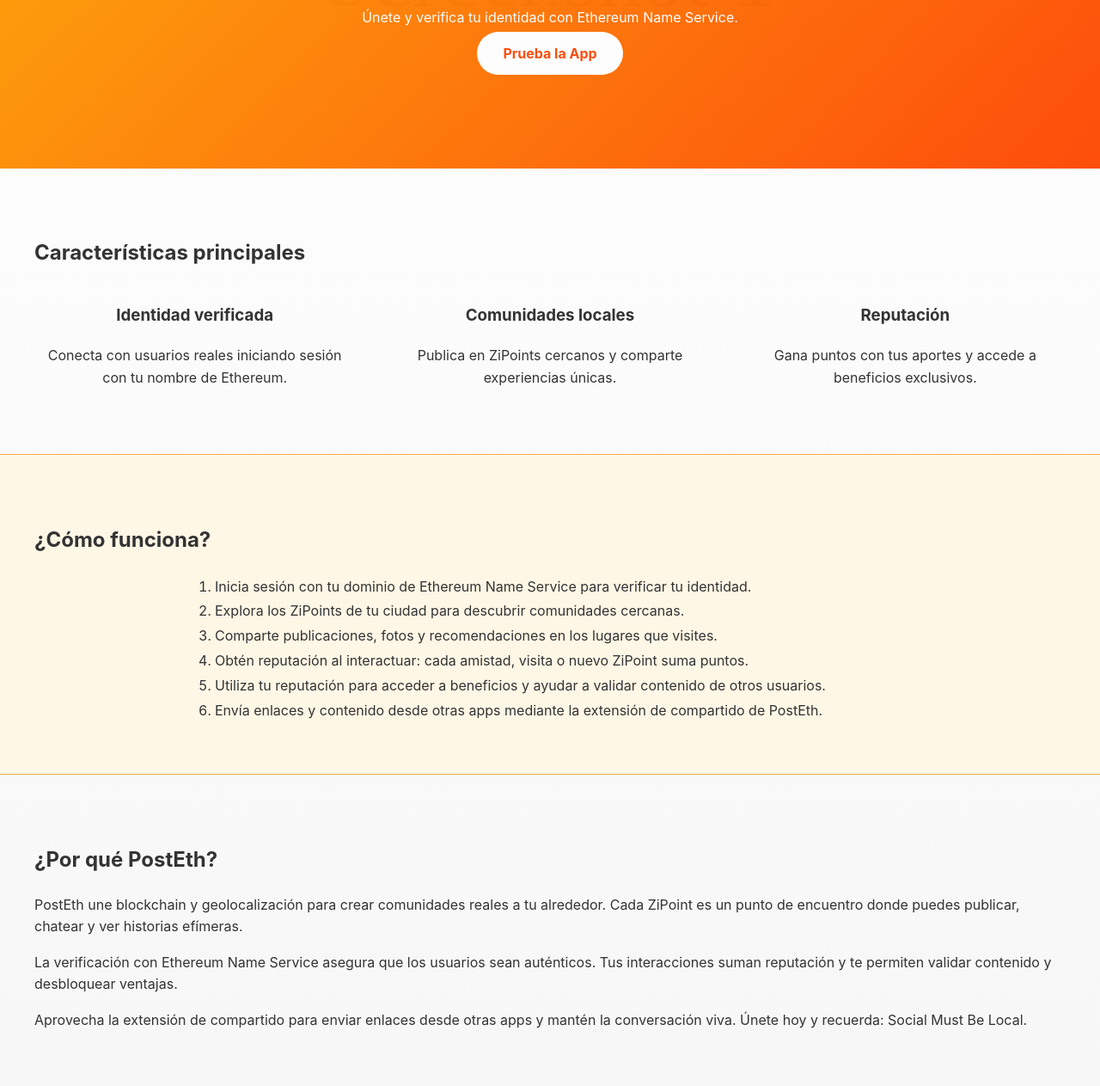
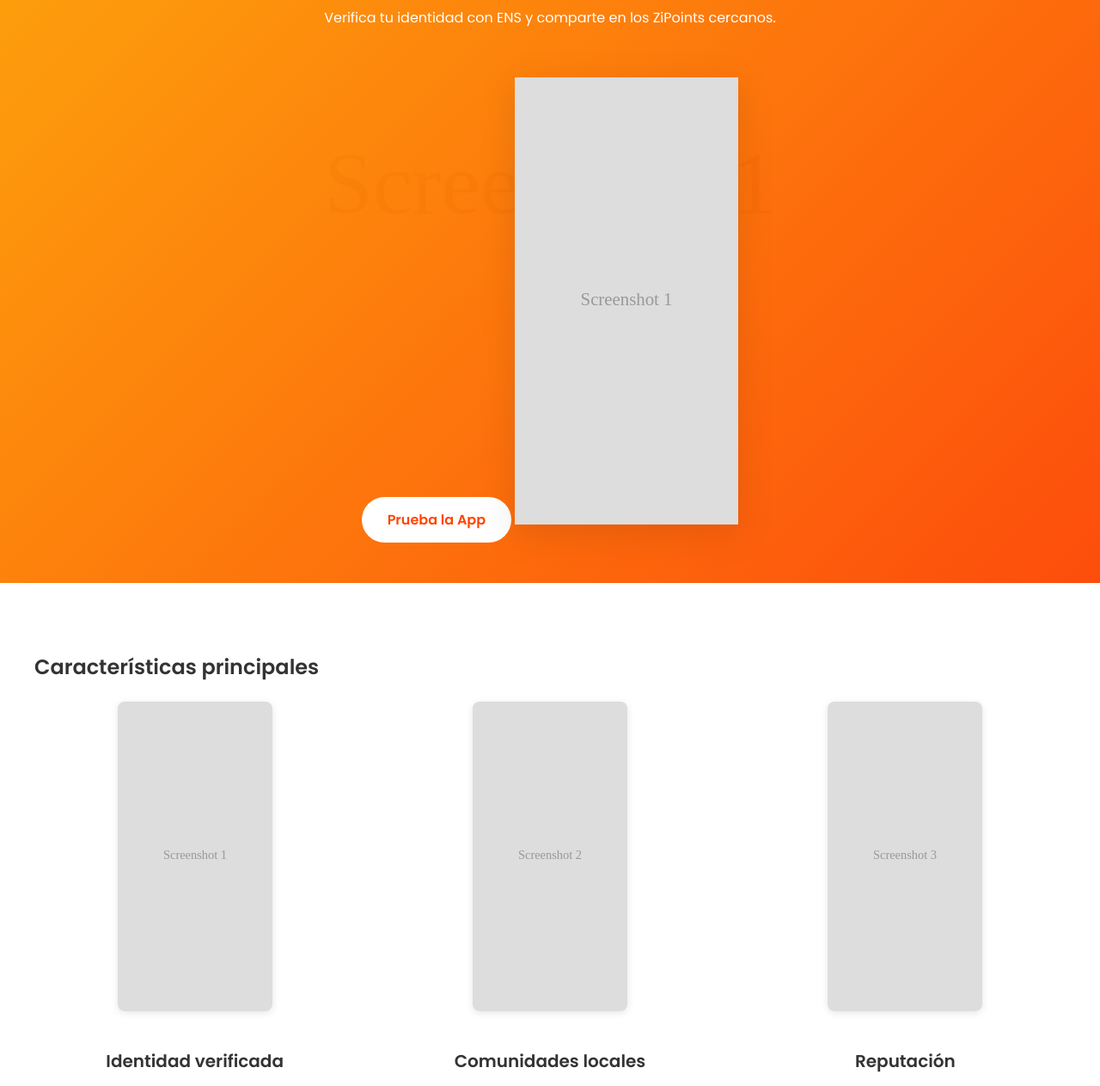
Before and after one commit to cuartz/Post.eth, a plain HTML site: page index.html in a window 1280 px wide. Shown: the part 320-1583 px from the top of the page at 86% size. Drawn offline with Linux system fonts and the light colour scheme.

Commit message:
re diseño

```diff
--- a/app.js
+++ b/app.js
@@ -4,17 +4,17 @@ const translations = {
     navScreens: 'Pantallazos',
     navDownload: 'Descarga',
     navSupport: 'Soporte',
-    heroTitle: 'Comparte y descubre lugares con la comunidad',
-    heroSubtitle: 'Únete y verifica tu identidad con Ethereum Name Service.',
+    heroTitle: 'Descubre lo mejor de tu ciudad junto a tus vecinos',
+    heroSubtitle: 'Verifica tu identidad con ENS y comparte en los ZiPoints cercanos.',
     heroButton: 'Prueba la App',
     tagline: 'Social Must Be Local',
     featuresTitle: 'Características principales',
     feature1Title: 'Identidad verificada',
-    feature1Desc: 'Conecta con usuarios reales iniciando sesión con tu nombre de Ethereum.',
+    feature1Desc: 'Tu dominio de Ethereum demuestra que eres una persona real, generando confianza.',
     feature2Title: 'Comunidades locales',
-    feature2Desc: 'Publica en ZiPoints cercanos y comparte experiencias únicas.',
+    feature2Desc: 'Los ZiPoints agrupan a quienes viven o trabajan cerca para conversar y recomendar.',
     feature3Title: 'Reputación',
-    feature3Desc: 'Gana puntos con tus aportes y accede a beneficios exclusivos.',
+    feature3Desc: 'Cada aporte suma reputación que desbloquea funciones y te permite validar a otros.',
     howTitle: '¿Cómo funciona?',
     how1: 'Inicia sesión con tu dominio de Ethereum Name Service para verificar tu identidad.',
     how2: 'Explora los ZiPoints de tu ciudad para descubrir comunidades cercanas.',
@@ -23,12 +23,12 @@ const translations = {
     how5: 'Utiliza tu reputación para acceder a beneficios y ayudar a validar contenido de otros usuarios.',
     how6: 'Envía enlaces y contenido desde otras apps mediante la extensión de compartido de PostEth.',
     aboutTitle: '¿Por qué PostEth?',
-    aboutP1: 'PostEth une blockchain y geolocalización para crear comunidades reales a tu alrededor. Cada ZiPoint es un punto de encuentro donde puedes publicar, chatear y ver historias efímeras.',
-    aboutP2: 'La verificación con Ethereum Name Service asegura que los usuarios sean auténticos. Tus interacciones suman reputación y te permiten validar contenido y desbloquear ventajas.',
-    aboutP3: 'Aprovecha la extensión de compartido para enviar enlaces desde otras apps y mantén la conversación viva. Únete hoy y recuerda: Social Must Be Local.',
+    aboutP1: 'PostEth fusiona blockchain y geolocalización para conectar personas reales en un mismo barrio. En cada ZiPoint puedes publicar, chatear y ver historias efímeras.',
+    aboutP2: 'Al iniciar sesión con ENS tus interacciones son seguras. La reputación obtenida te brinda más visibilidad y herramientas de moderación.',
+    aboutP3: 'Comparte enlaces desde cualquier app con nuestra extensión y mantén activa la conversación. Únete hoy y vive tu comunidad de una forma nueva.',
     screensTitle: 'Pantallazos',
     downloadTitle: 'Descarga la aplicación',
-    downloadSubtitle: 'Disponible para iOS. ¡Próximamente en más plataformas!',
+    downloadSubtitle: 'Disponible para iOS. Próximamente para Android y web.',
     downloadButton: 'App Store',
     footerText: '© 2024 PostEth · ',
     privacyLink: 'Privacidad'
@@ -38,17 +38,17 @@ const translations = {
     navScreens: 'Screens',
     navDownload: 'Download',
     navSupport: 'Support',
-    heroTitle: 'Share and discover places with the community',
-    heroSubtitle: 'Join and verify your identity with Ethereum Name Service.',
+    heroTitle: 'Discover your city with real people',
+    heroSubtitle: 'Verify with ENS and join the conversation at nearby ZiPoints.',
     heroButton: 'Try the App',
     tagline: 'Social Must Be Local',
     featuresTitle: 'Main Features',
     feature1Title: 'Verified identity',
-    feature1Desc: 'Connect with real users by signing in with your Ethereum name.',
+    feature1Desc: 'Your Ethereum domain proves you are real, inspiring trust.',
     feature2Title: 'Local communities',
-    feature2Desc: 'Post in nearby ZiPoints and share unique experiences.',
+    feature2Desc: 'ZiPoints gather neighbours to chat, recommend and share experiences.',
     feature3Title: 'Reputation',
-    feature3Desc: 'Earn points with your posts and unlock exclusive benefits.',
+    feature3Desc: 'Every interaction builds reputation unlocking new abilities.',
     howTitle: 'How does it work?',
     how1: 'Log in with your ENS domain to verify your identity.',
     how2: 'Explore ZiPoints in your city to find nearby communities.',
@@ -57,12 +57,12 @@ const translations = {
     how5: 'Use your reputation for perks and to help validate others.',
     how6: 'Send links and content from other apps via the PostEth share extension.',
     aboutTitle: 'Why PostEth?',
-    aboutP1: 'PostEth blends blockchain with geolocation to build real communities around you. Each ZiPoint is a hub where you can post, chat and view ephemeral stories.',
-    aboutP2: 'Signing in with your Ethereum Name Service domain proves your identity. Every interaction earns reputation, helping you validate content and unlock perks.',
-    aboutP3: 'Use the share extension to send links from other apps and keep the conversation going. Join today and remember: Social Must Be Local.',
+    aboutP1: 'PostEth mixes blockchain and location to connect local communities. Each ZiPoint is a timeline with chat and short-lived stories.',
+    aboutP2: 'Logging in with ENS keeps interactions secure. Reputation gives you visibility and helps moderate content.',
+    aboutP3: 'Share from any app using our extension and keep the conversation flowing. Join today to see your city in a new light.',
     screensTitle: 'Screenshots',
     downloadTitle: 'Download the app',
-    downloadSubtitle: 'Available for iOS. More platforms coming soon!',
+    downloadSubtitle: 'Available for iOS. Android and web coming soon!',
     downloadButton: 'App Store',
     footerText: '© 2024 PostEth · ',
     privacyLink: 'Privacy'
--- a/index.html
+++ b/index.html
@@ -23,10 +23,11 @@
   </header>
 
   <section class="hero">
-    <div class="container">
+    <div class="container hero-content">
       <h2 id="heroTitle">Comparte y descubre lugares con la comunidad</h2>
       <p id="heroSubtitle">Únete y verifica tu identidad con Ethereum Name Service.</p>
       <a id="heroButton" href="#download" class="btn">Prueba la App</a>
+      <img class="mockup" src="images/screen1.svg" alt="Captura de pantalla" />
     </div>
   </section>
 
@@ -35,14 +36,17 @@
       <h2 id="featuresTitle">Características principales</h2>
       <div class="features">
         <div class="feature-item">
+          <img src="images/screen1.svg" alt="Identidad verificada">
           <h3 id="feature1Title">Identidad verificada</h3>
           <p id="feature1Desc">Conecta con usuarios reales iniciando sesión con tu nombre de Ethereum.</p>
         </div>
         <div class="feature-item">
+          <img src="images/screen2.svg" alt="Comunidades locales">
           <h3 id="feature2Title">Comunidades locales</h3>
           <p id="feature2Desc">Publica en ZiPoints cercanos y comparte experiencias únicas.</p>
         </div>
         <div class="feature-item">
+          <img src="images/screen3.svg" alt="Reputación">
           <h3 id="feature3Title">Reputación</h3>
           <p id="feature3Desc">Gana puntos con tus aportes y accede a beneficios exclusivos.</p>
         </div>
--- a/style.css
+++ b/style.css
@@ -1,8 +1,17 @@
+@import url('https://fonts.googleapis.com/css2?family=Poppins:wght@400;600&display=swap');
+
+:root {
+  --primary: #ff4500;
+  --secondary: #ffa500;
+  --text: #333;
+  --background: #ffffff;
+}
+
 body {
-  font-family: -apple-system, BlinkMacSystemFont, "Segoe UI", Roboto, Helvetica, Arial, sans-serif;
+  font-family: 'Poppins', -apple-system, BlinkMacSystemFont, "Segoe UI", Roboto, Helvetica, Arial, sans-serif;
   margin: 0;
-  background: linear-gradient(#ffffff, #f0f0f0);
-  color: #333;
+  background: var(--background);
+  color: var(--text);
   line-height: 1.6;
   scroll-behavior: smooth;
 }
@@ -21,7 +30,7 @@ header {
   justify-content: space-between;
   align-items: center;
   padding: 20px 40px;
-  background: linear-gradient(90deg, #ffa500, #ff4500);
+  background: linear-gradient(90deg, var(--secondary), var(--primary));
   color: #fff;
   box-shadow: 0 2px 4px rgba(0,0,0,0.1);
 }
@@ -73,10 +82,15 @@ nav a:hover {
 }
 
 .hero {
+  display: flex;
+  flex-direction: column;
+  align-items: center;
+  justify-content: center;
   text-align: center;
-  background: linear-gradient(135deg, #ffa500, #ff4500);
+  min-height: 80vh;
+  background: linear-gradient(135deg, var(--secondary), var(--primary));
   color: #fff;
-  padding: 120px 20px;
+  padding: 120px 20px 60px;
   position: relative;
   overflow: hidden;
 }
@@ -95,6 +109,17 @@ nav a:hover {
   pointer-events: none;
 }
 
+.hero img.mockup {
+  max-width: 260px;
+  margin-top: 40px;
+  filter: drop-shadow(0 10px 20px rgba(0,0,0,0.1));
+}
+
+.hero-content {
+  position: relative;
+  z-index: 2;
+}
+
 .hero h2 {
   font-size: 2.5rem;
   margin-bottom: 20px;
@@ -102,7 +127,7 @@ nav a:hover {
 
 .btn {
   background: #fff;
-  color: #ff4500;
+  color: var(--primary);
   padding: 15px 30px;
   border-radius: 30px;
   text-decoration: none;
@@ -111,7 +136,7 @@ nav a:hover {
 }
 
 .btn:hover {
-  background: #ff4500;
+  background: var(--primary);
   color: #fff;
 }
 
@@ -127,6 +152,22 @@ section {
 
 .feature-item {
   text-align: center;
+}
+
+.feature-item h3 {
+  margin-bottom: 10px;
+  font-size: 1.25rem;
+}
+
+.feature-item p {
+  font-size: 0.95rem;
+}
+
+.feature-item img {
+  max-width: 180px;
+  margin-bottom: 15px;
+  border-radius: 8px;
+  box-shadow: 0 2px 8px rgba(0,0,0,0.1);
 }
 
 .screenshots .gallery {
@@ -154,10 +195,14 @@ section {
   line-height: 1.8;
 }
 
+.how-it-works li {
+  margin-bottom: 10px;
+}
+
 footer {
   text-align: center;
-  padding: 20px;
-  background: #333;
+  padding: 40px 20px;
+  background: linear-gradient(90deg, var(--primary), var(--secondary));
   color: #fff;
 }
 
```
Also changed, not shown: marketing.html (+10 -3 lines), privacy.html (+6 -2 lines), support.html (+6 -2 lines), 1 other file.
